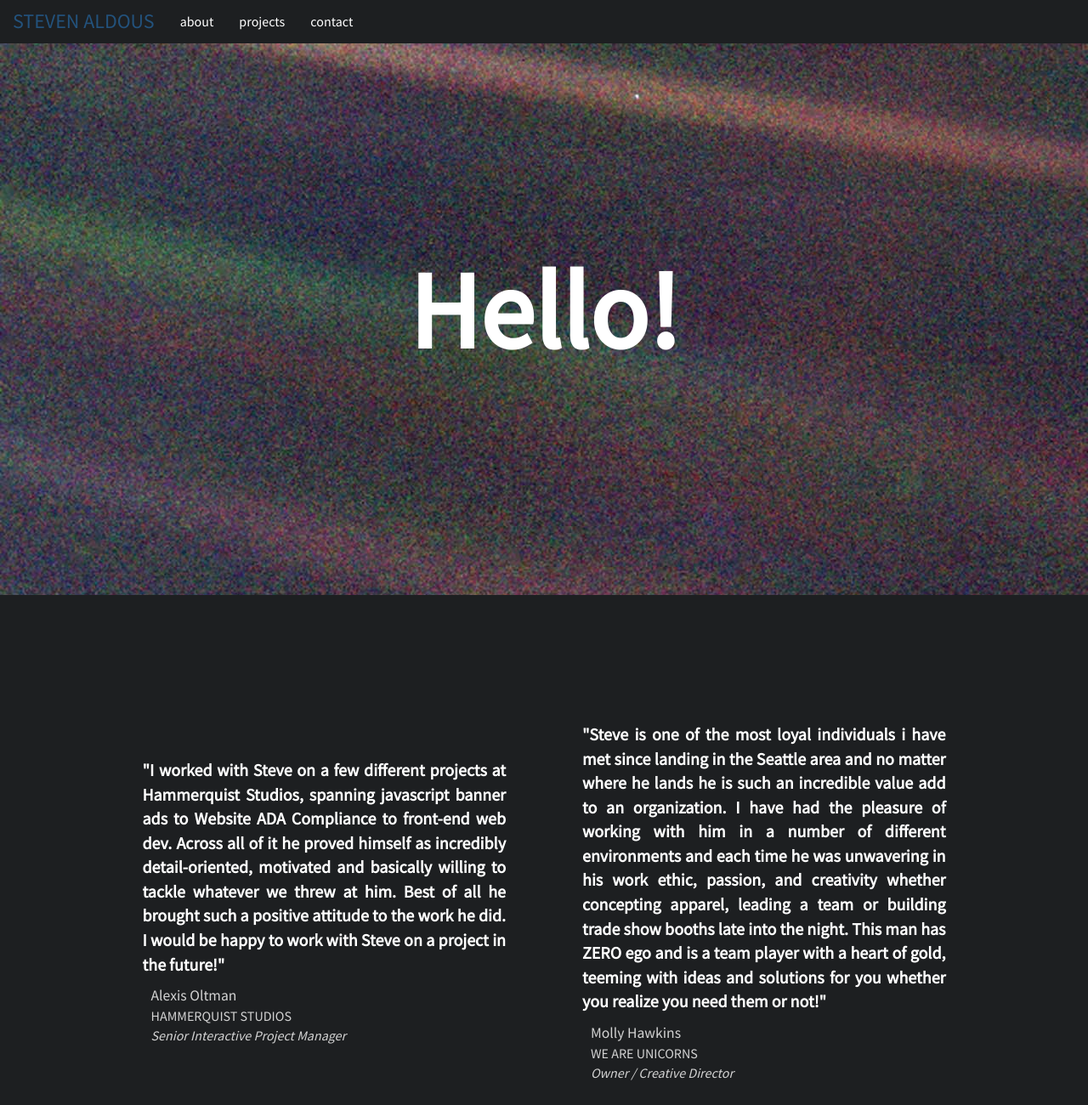
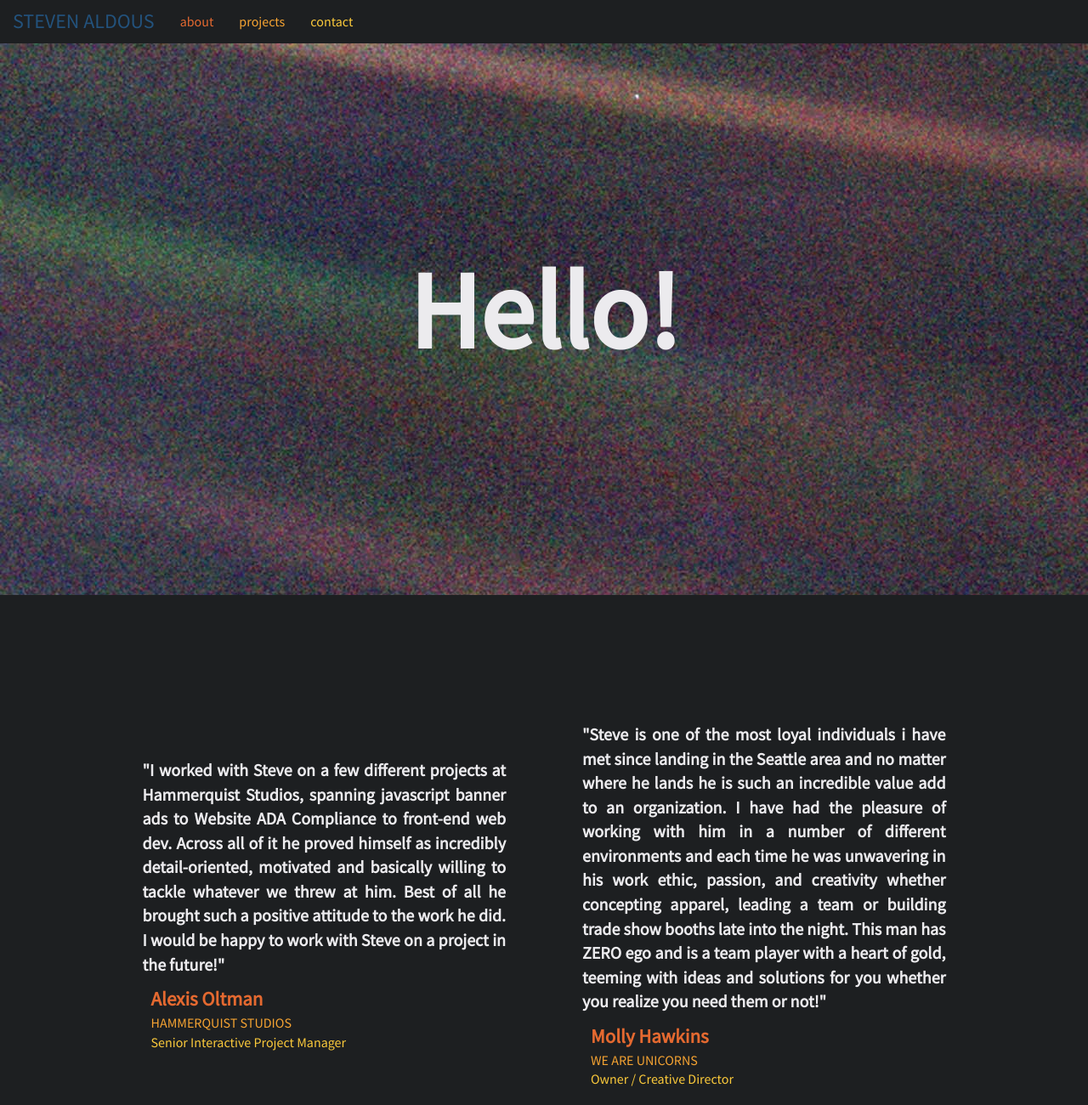
Before and after one commit to stevenaldous/portfolio2.0, a plain HTML site: page index.html in a window 1280 px wide. Shown: the top 1300 px of the page at 85% size. Drawn offline with Linux system fonts and the light colour scheme.

Commit message:
color helper classes

```diff
--- a/css/styles.css
+++ b/css/styles.css
@@ -2,16 +2,22 @@
 
 /* Global Styles/ Helper classes*/
 
-body{
-  background-color: #1d1f21;
-}
-nav{
+body,nav{
   background-color: #1d1f21;
 }
 *{
-  color: #ffffff;
+  color: #ECEBEE;
   font-family: 'Source Sans Pro', sans-serif;
   font-size: 16px;
+}
+.yellow{
+  color: #FAC93B;
+}
+.orange{
+  color: #F5A332;
+}
+.red{
+  color: #E46930;
 }
 /*.vcenter{
     display: flex;
@@ -74,11 +80,9 @@ nav a,nav i{
   padding-left: 10px;
 }
 .reference p:first-child{
-  font-size: 1.1em;
+  font-size: 1.15em;
 }
-.reference p, .reference em{
-  color: #d3d3d3;
-}
+
 
 
 
--- a/index.html
+++ b/index.html
@@ -29,9 +29,9 @@
       </div>
       <div collapse="navCollapsed" class="collapse navbar-collapse" id="navbar-collapsed">
         <ul class="nav navbar-nav">
-          <li><a class="navLink" href="#about" >about</a></li>
-          <li><a class="navLink" href="#work">projects</a></li>
-          <li><a class="navLink" href="#contact">contact</a></li>
+          <li><a class="navLink red" href="#about" >about</a></li>
+          <li><a class="navLink orange" href="#work">projects</a></li>
+          <li><a class="navLink yellow" href="#contact">contact</a></li>
         </ul>
       </div>
     </div>
@@ -54,9 +54,9 @@
             <div class="left">
               <p><strong>"I worked with Steve on a few different projects at Hammerquist Studios, spanning javascript banner ads to Website ADA Compliance to front-end web dev. Across all of it he proved himself as incredibly detail-oriented, motivated and basically willing to tackle whatever we threw at him. Best of all he brought such a positive attitude to the work he did. I would be happy to work with Steve on a project in the future!"</strong></p>
               <div class="reference">
-                <p>Alexis Oltman</p>
-                <p>HAMMERQUIST STUDIOS</p>
-                <p><em>Senior Interactive Project Manager</em></p>
+                <p><strong class="red">Alexis Oltman</strong></p>
+                <p class="orange">HAMMERQUIST STUDIOS</p>
+                <p class="yellow">Senior Interactive Project Manager</p>
               </div>
             </div>
           </div>
@@ -64,9 +64,9 @@
             <div class="right">
               <p><strong>"Steve is one of the most loyal individuals i have met since landing in the Seattle area and no matter where he lands he is such an incredible value add to an organization. I have had the pleasure of working with him in a number of different environments and each time he was unwavering in his work ethic, passion, and creativity whether concepting apparel, leading a team or building trade show booths late into the night. This man has ZERO ego and is a team player with a heart of gold, teeming with ideas and solutions for you whether you realize you need them or not!"</strong></p>
               <div class="reference">
-                <p>Molly Hawkins</p>
-                <p>WE ARE UNICORNS</p>
-                <p><em>Owner / Creative Director</em></p>
+                <p><strong class="red">Molly Hawkins</strong></p>
+                <p class="orange">WE ARE UNICORNS</p>
+                <p class="yellow">Owner / Creative Director</p>
               </div>
             </div>
           </div>
```
